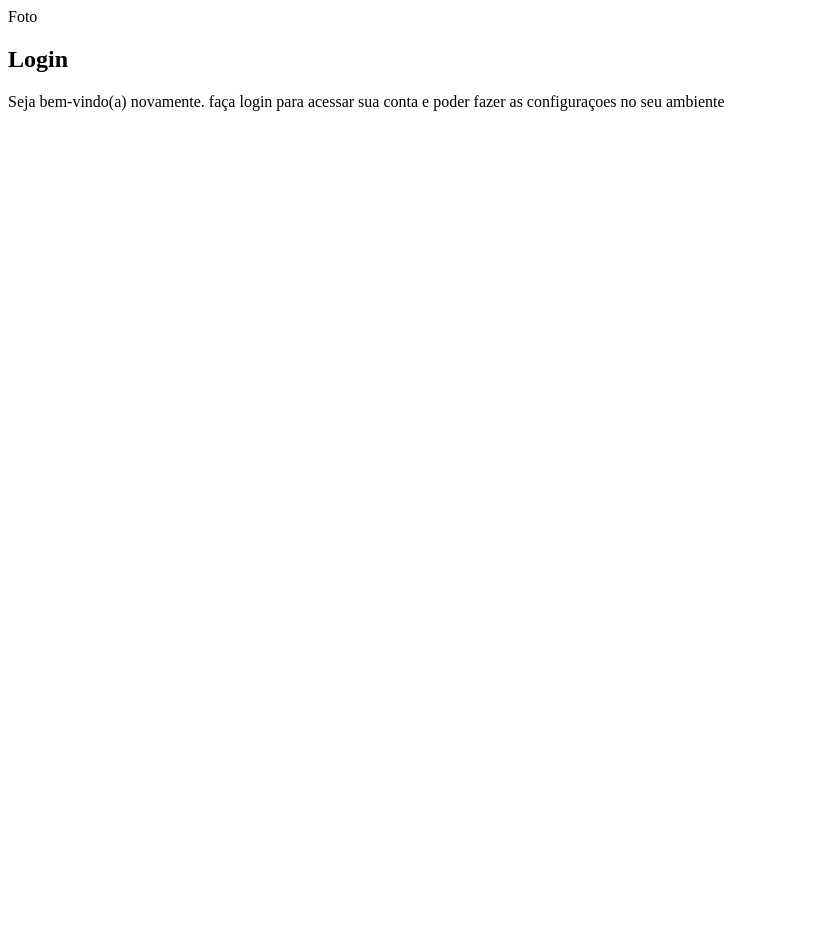
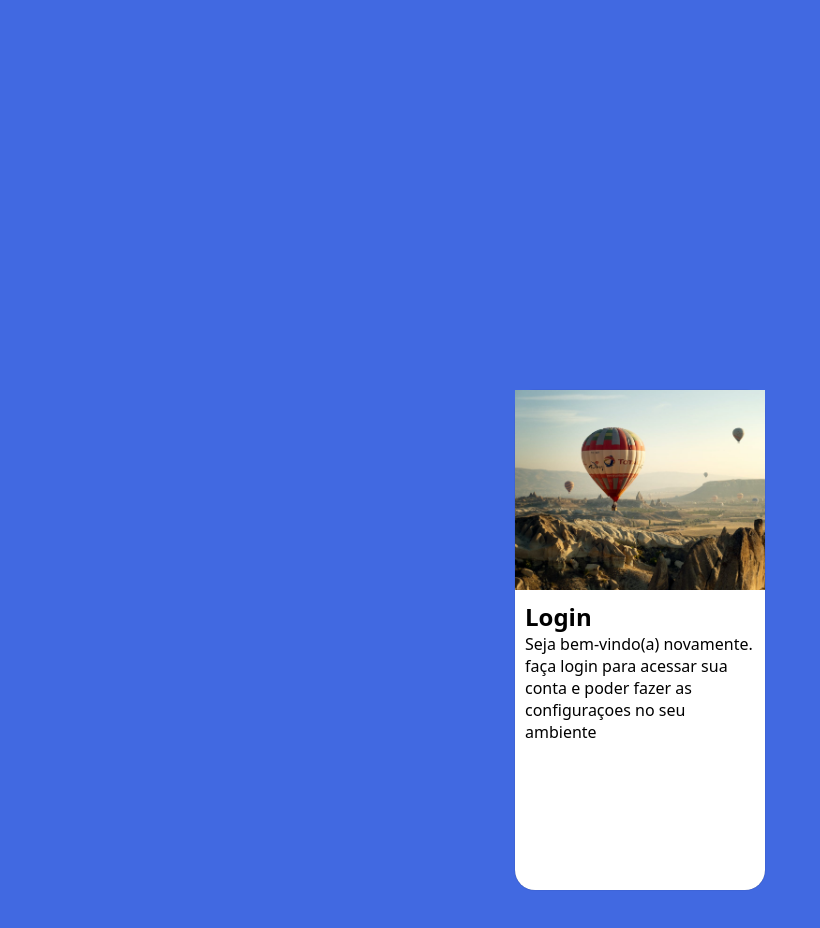
Before and after one commit to Franklin740/Projeto-Login, a plain HTML site: page index.html in a window 1280 px wide. Shown: the whole page, without its empty margins (0-820 px from the left). Before the commit the page ends 800 px from the top, so only its background shows below. Drawn offline with Linux system fonts and the light colour scheme.

Commit message:
teste de media-query

```diff
--- a/index.html
+++ b/index.html
@@ -4,6 +4,7 @@
  <meta charset="UTF-8">
  <meta name="viewport" content="width=device-width, initial-scale=1.0">
  <link rel="stylesheet" href="style/style.css">
+ <link rel="stylesheet" href="style/media-query.css">
  <title>Document</title>
 </head>
 <body>
@@ -12,7 +13,9 @@
     <section id="login">
 
       <div id="imagem">
-        Foto
+        <!-----------------------------------
+          OBS: Aqui vai a imagem no style CSS
+        ////////////////////////////////////////////-->
       </div>
 
       <div id="formulario">
--- /dev/null
+++ b/style/media-query.css
@@ -0,0 +1,73 @@
+@charset "UTF-8";
+
+:root {
+  --cor01: #49a09d;
+  --cor02: #5f2c82;
+}
+
+/* Typical Device breakpoints
+//////////////////////////////////
+----------------------------------
+Pequenas telas: até 600px;
+---------------------------
+Celular: de 600px até 768px
+---------------------------
+Tablet: 768px até 992px
+--------------------------
+descktop; 992px até 1200px
+---------------------------
+////////////////////////////////////
+*/
+
+@media screen and (min-width: 768px) and (max-width: 992px) {
+
+  body{
+    background-image: linear-gradient(to top, var(--cor01) , var(--cor02));
+
+  }
+  #login {
+
+    width: 80vw;
+
+  }
+
+  #login > #image {
+
+   float: left;
+   width: 30%;
+   height: 100%;
+
+  }
+
+  #login > #formulario {
+    float: right;
+    width: 70%;
+  }
+
+}
+
+@media scren and (min-width: 992px) {
+  body{
+    background-image: linear-gradient(to top, var(--cor01) , var(--cor02));
+
+  }
+
+  #login {
+    width:  990px;
+  }
+
+  #image{
+    float: left;
+    width: 50%;
+    height: 100%;
+  }
+
+  #login > #formulario {
+
+    float: right;
+    width: 50%;
+
+  }
+
+
+}
--- a/style/style.css
+++ b/style/style.css
@@ -1 +1,80 @@
 @charset "UTF-8";
+
+
+/*
+ Paleta de Cores
+ -----------------
+ Verde: #49a09d
+ Lilás: #5f2c82
+
+
+*/
+
+:root {
+  --cor01: #49a09d;
+  --cor02: #5f2c82;
+}
+
+* {
+  font-family: system-ui, -apple-system, BlinkMacSystemFont,
+  'Segoe UI', Roboto, Oxygen, Ubuntu, Cantarell, 'Open Sans',
+  'Helvetica Neue', sans-serif;
+
+  padding: 0px;
+  margin: 0px;
+  box-sizing: border-box;
+}
+
+body, html {
+  background-color: RoyalBlue  ;
+  height: 100vh;
+  width: 100vh;
+}
+
+main{
+  position: relative;
+  height: 100vw;
+  width: 100vw;
+}
+
+#login{
+  position: absolute;
+  top:50% ;
+  left: 50%;
+  transform: translate(-50%, -50%);
+
+  display: block;
+  background-color: white;
+  width: 250px;
+  height: 500px;
+  border-radius: 20px;
+  box-shadow: 0px 0px 1px rgba(0, 0, 0, 0.459);
+
+  transition: width 0.3s, height 1s;
+  transition-timing-function: ease;
+
+}
+
+#login > #imagem {
+ /* /////////////
+ ----------------
+  Ateçao
+  ---------------
+  /////////// */
+  /*background-color: var(--cor02);*/
+  background-image: url(../image/Balao.jpg) ;
+  background-size: cover;
+  background-position: left bottom;
+  height: 200px;
+  display: block;
+  /*border-top-right-radius: 20px ;
+  border-top-left-radius: 20px;*/
+
+
+}
+
+#login > #formulario {
+  padding: 10px;
+
+
+}
```
